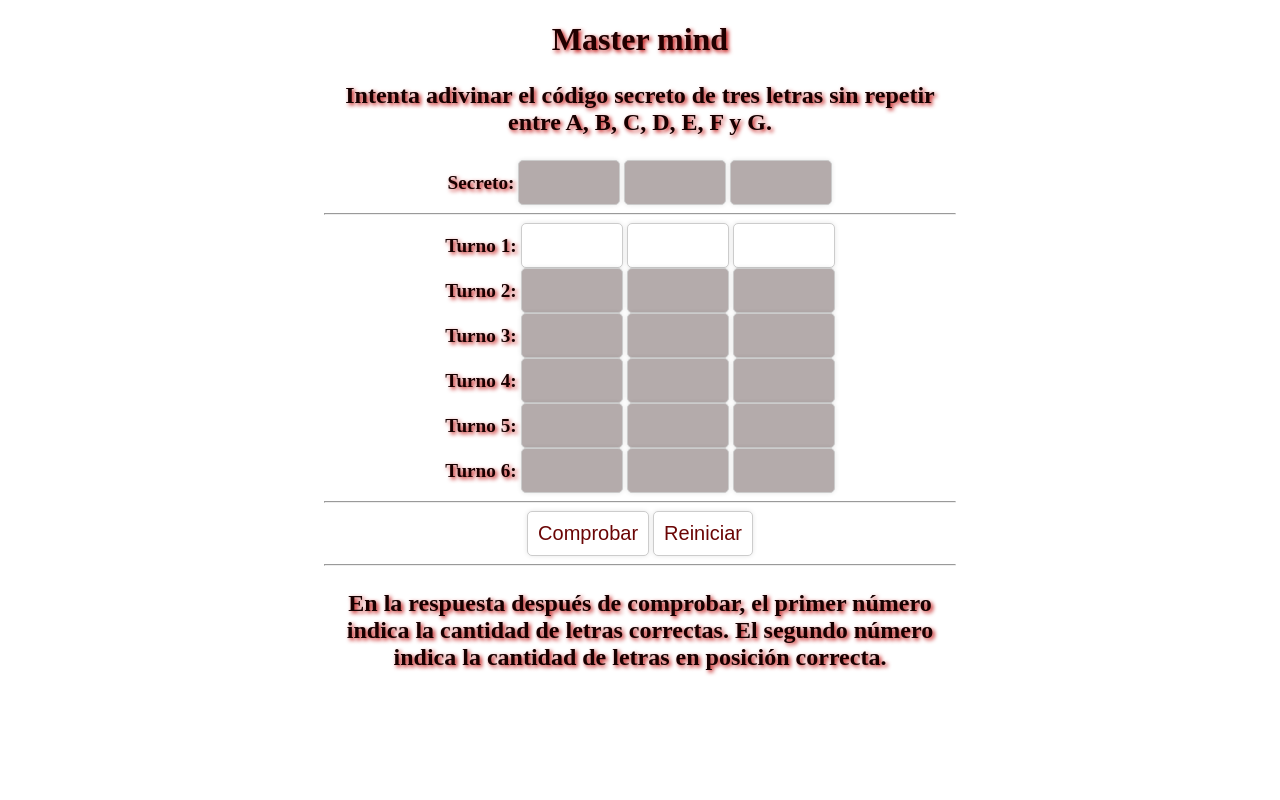
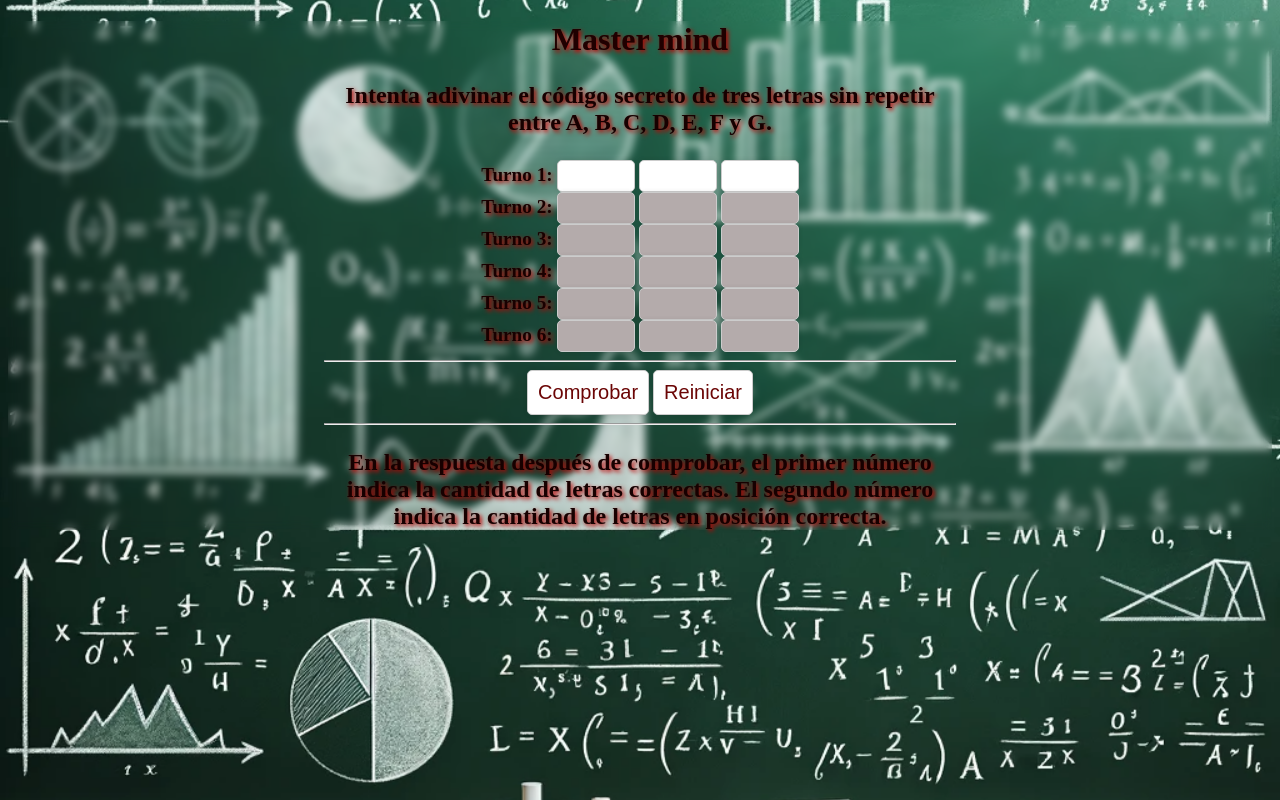
Before and after one commit to Ohaluquin/MasterMind, a plain HTML site: page index.html in a window 1280 px wide. Both pictures are taken after a click on the button "Reiniciar". Drawn offline with Linux system fonts and the light colour scheme.

Commit message:
visual update

```diff
--- a/estilos.css
+++ b/estilos.css
@@ -58,8 +58,8 @@
     background-color: #fff;
     border: 1px solid #ccc;
     border-radius: 5px;
-    padding: 10px;
-    font-size: 20px;
+    padding: 6px;
+    font-size: 16px;
     cursor: pointer;
     box-shadow: 0 0 5px rgba(0, 0, 0, 0.1);
   }
@@ -77,3 +77,11 @@
   input {
     text-transform: uppercase;
   }
+
+  body {
+    background-image: url('fondo.png');
+    backdrop-filter: blur(4px);
+    background-size: cover;
+    background-repeat: no-repeat;
+    background-position: center;
+}
--- a/index.html
+++ b/index.html
@@ -11,13 +11,6 @@
         <p>Intenta adivinar el código secreto de tres letras sin repetir entre A, B, C, D, E, F y G.</p>
 
         <div id="tablero">
-            <div class="fila" id="secreto"> <!-- Fila del código secreto -->
-                <label for="secreto">Secreto:</label>
-                <input type="text" id="secreto" value="" class="caja" readonly>
-                <input type="text" id="secreto" value="" class="caja" readonly>
-                <input type="text" id="secreto" value="" class="caja" readonly>
-            </div>
-            <hr>
 
             <div class="fila activa" id="turno1">
                 <label>Turno 1:</label>
--- a/script.js
+++ b/script.js
@@ -37,28 +37,21 @@ function calcula() {
     let siguienteFila = filaActiva.nextElementSibling;
     if (posicionesCorrectas === codigoSecreto.length) {
         muestraVictoria();
-    } else if (!siguienteFila) {
-        // El usuario ha agotado sus intentos
+    } else if (!siguienteFila) { // El usuario ha agotado sus intentos
         alert('Lo siento, has agotado tus intentos. ¡Mejor suerte la próxima vez!');
     }
-    if (siguienteFila) {
+    else if (siguienteFila) {
         siguienteFila.classList.remove('inactiva');
         siguienteFila.classList.add('activa');
     }
 }
 
-function muestraVictoria() {
-  // Descubre la clave secreta
-  let code = document.querySelectorAll('#secreto input');
-  for (let i = 0; i < code.length; i++) {
-    code[i].value = codigoSecreto[i];
-  }
-  //Muestra un mensaje de victoria
-  alert('¡Felicidades! Has adivinado el código secreto:' + code[0].value + code[1].value + code[2].value);
+function muestraVictoria() {  //Muestra un mensaje de victoria
+  alert('¡Felicidades! Has adivinado el código secreto:');
+  reiniciar();
 }
 
-function reiniciar() {
-    // Limpia el tablero
+function reiniciar() {    // Limpia el tablero
     let inputs = document.querySelectorAll('.fila input');
     inputs.forEach(input => {
         input.value = '';
@@ -78,7 +71,7 @@ function reiniciar() {
     // Activa el primer renglón y desactiva los demás
     let filas = document.querySelectorAll('.fila');
     filas.forEach((fila, index) => {
-        if (index === 1) {
+        if (index === 0) {
             fila.classList.remove('inactiva');
             fila.classList.add('activa');
         } else {
```
